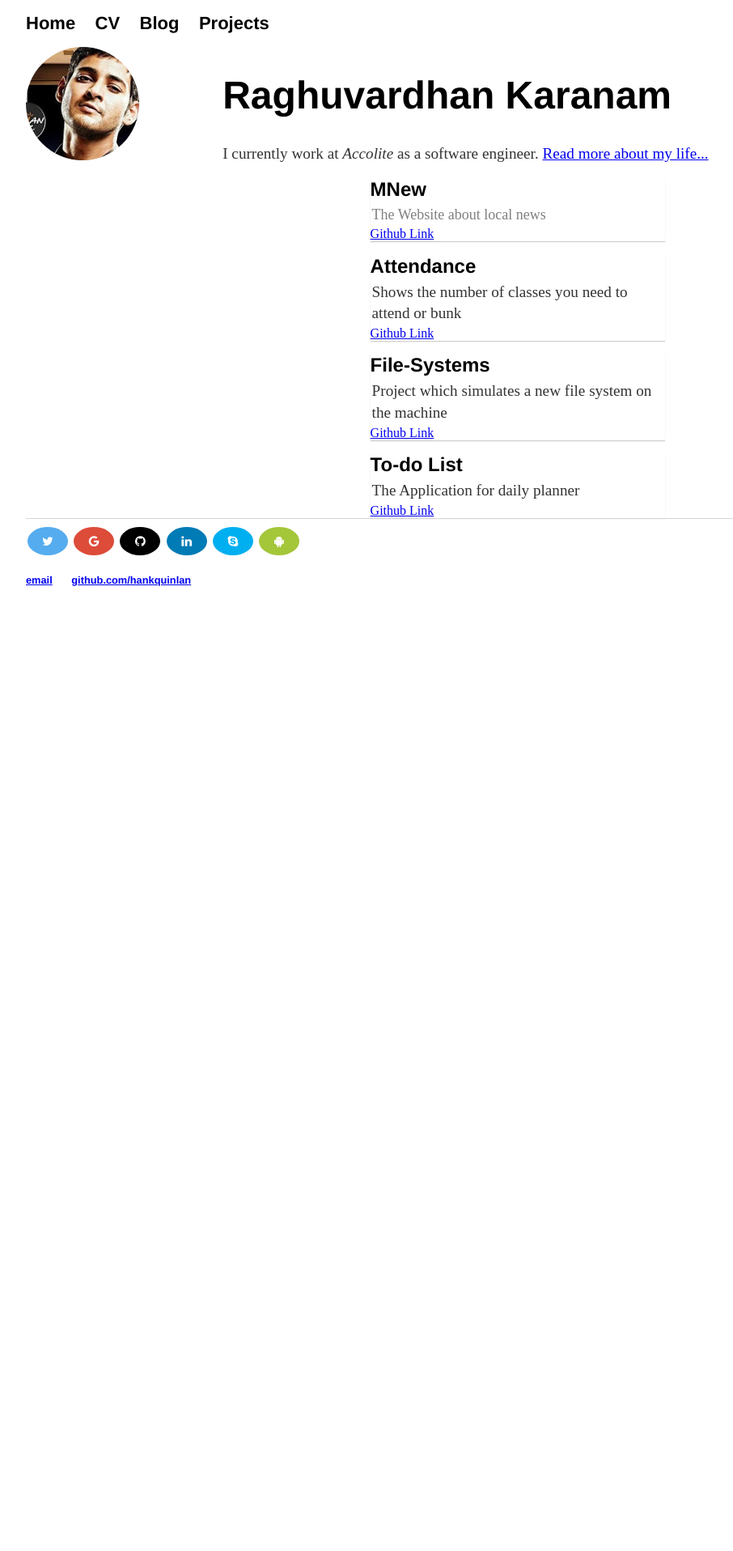
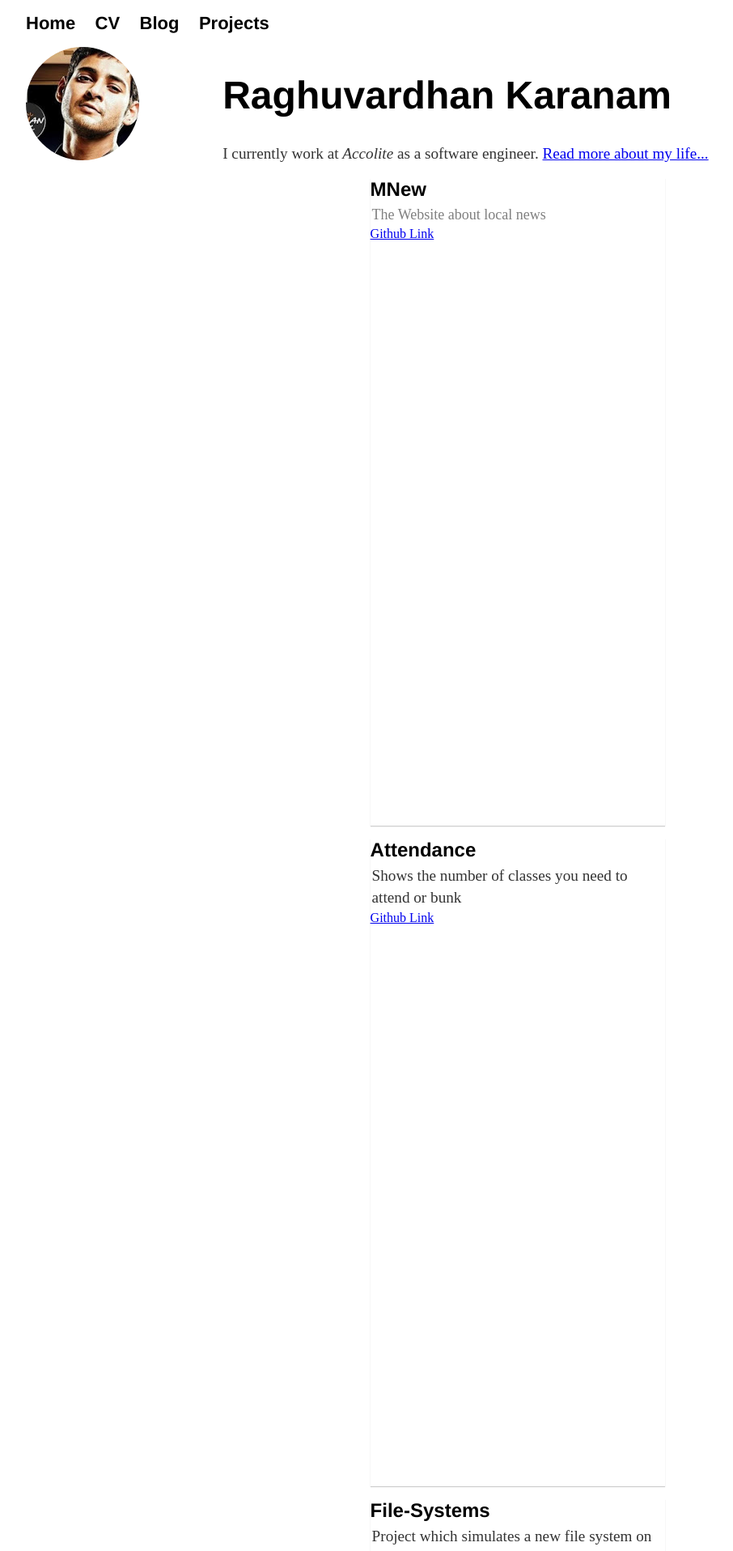
Before and after one commit to raghuvardhan/raghuvardhan.github.io, a Jekyll site: the page built from index.html, in a window 1280 px wide. Shown: the top 1916 px of the page at 81% size, without its empty margins (0-906 px from the left). Built offline with Jekyll 4.4.1, drawn with Linux system fonts in a browser that asks for light colours; before the commit the page ends 900 px from its top, so only the background shows below that.

Commit message:
Update css/main.css

```diff
--- a/css/main.css
+++ b/css/main.css
@@ -101,6 +101,7 @@ img {
 .card {
     box-shadow: 0 1px 1px 0 rgba(0, 0, 0, 0.2);
     width:30%;
+    height:50em;
     margin: auto;
 }
 
```
